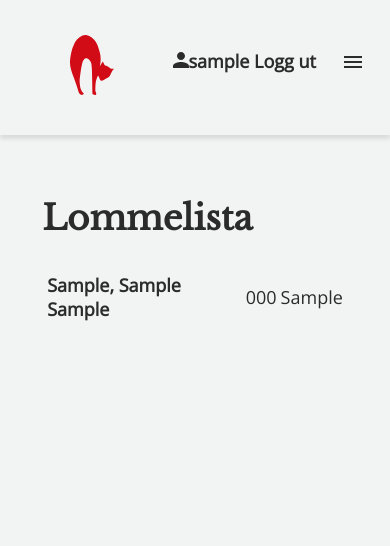
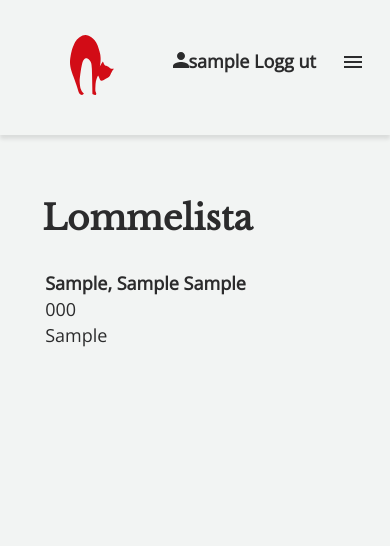
Before and after one commit to Studentersamfundets-Interne-Teater/sit-web, a Django app: page /lommelista/ in a window 390 px wide. Shown: the top 546 px of the page. Run offline with Django 3.2, Linux system fonts and the light colour scheme; a user stored in the database is signed in; tables that the repository leaves empty hold one stand-in row (values such as "Sample post").

Commit message:
Style lommelista for mobile

```diff
--- /dev/null
+++ b/SITnett/graphics/css/lommelista.css
@@ -0,0 +1,9 @@
+.lommelista__name,
+.lommelista__phone,
+.lommelista__email {
+  display: block;
+}
+
+.lommelista__row {
+  padding-bottom: 16px;
+}
--- a/SITnett/templates/Lommelista.html
+++ b/SITnett/templates/Lommelista.html
@@ -3,6 +3,7 @@
 
 {% block header_content %}
 	<link rel="stylesheet" href="{% static 'mobile_contact_form.css' %}">
+	<link rel="stylesheet" href="{% static 'css/lommelista.css' %}">
 {% endblock header_content %}
 
 {% block innhold %}
@@ -21,13 +22,13 @@
 	</thead>
 	<tbody>
 		{% for medlem in lommeliste %}
-			<tr>
-				<td>
+			<tr class="lommelista__row">
+				<td class="lommelista__name">
 					<a href="{% url 'medlem_info' medlem.id %}"><b>{{medlem.etternavn}}, {{medlem.fornavn}}
 					{% if medlem.mellomnavn %}{{medlem.mellomnavn}}{% endif %}</b></a>
 				</td>
-				<td>{% if medlem.telefon %}{{medlem.telefon}}{% endif %}</td>
-				<td>{% if medlem.epost %}{{medlem.epost}}{% endif %}</td>
+				<td class="lommelista__phone">{% if medlem.telefon %}{{medlem.telefon}}{% endif %}</td>
+				<td class="lommelista__email">{% if medlem.epost %}{{medlem.epost}}{% endif %}</td>
 			</tr>
 		{% endfor %}
 	</tbody>
```
